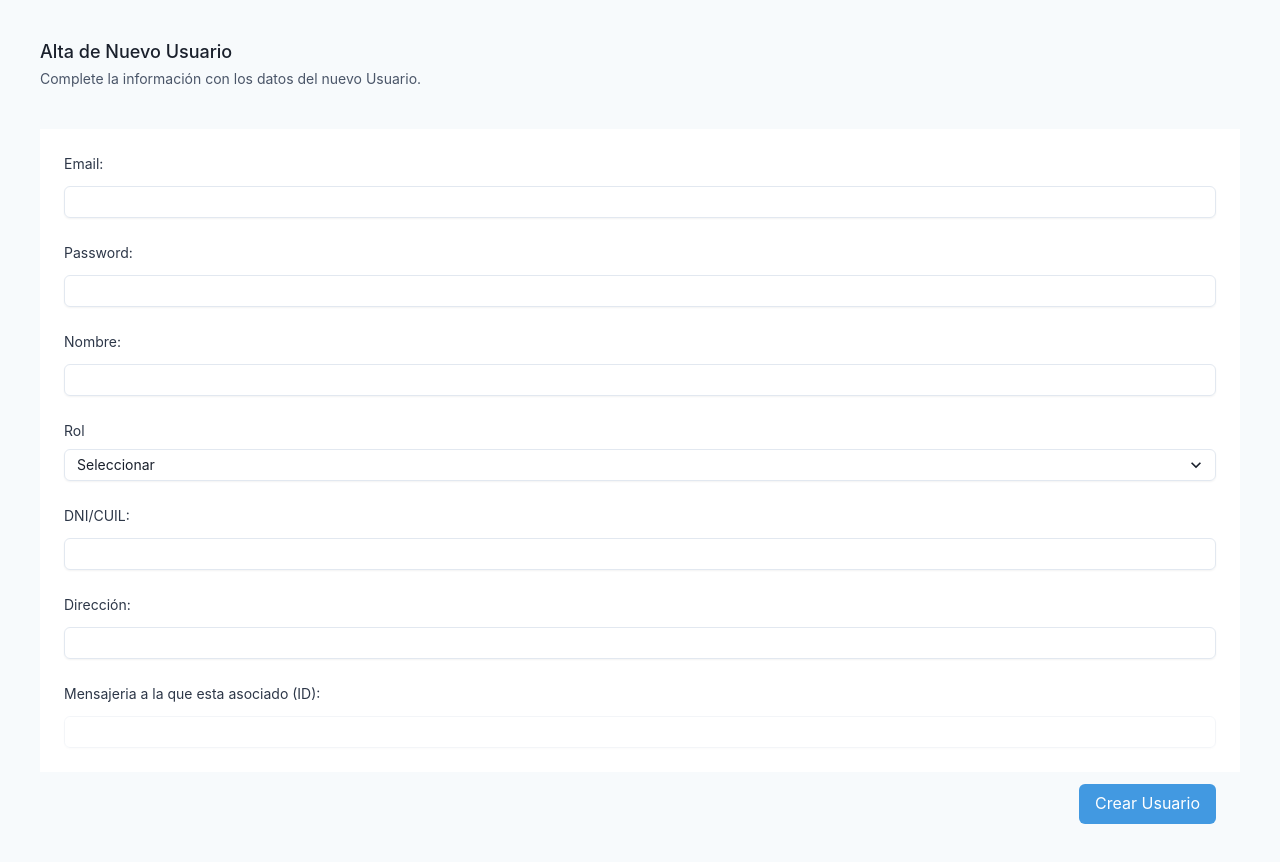
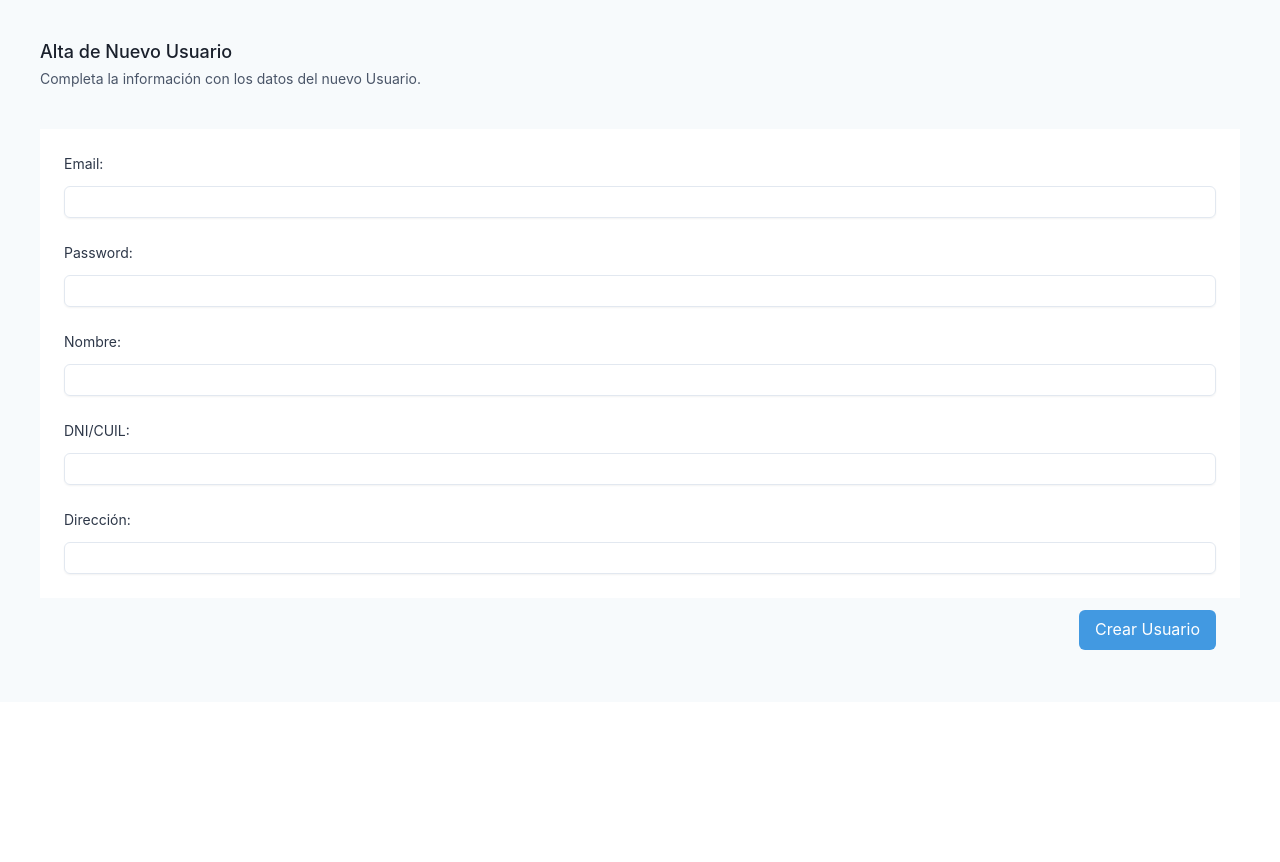
Before and after one commit to oken02/cruce-front, a React (Create React App) app: page /user in a window 1280 px wide. Shown: the top 862 px of the page. After the commit the page ends 800 px from the top, so only its background shows below. Built offline with nearby package versions, Linux system fonts and the light colour scheme.

Commit message:
form cambiado, podemos crear cadete

```diff
--- a/api/controllers/ecommerceControllers.js
+++ b/api/controllers/ecommerceControllers.js
@@ -3,7 +3,7 @@ const bcrypt = require('bcrypt')
 
 const createUserCourier = async (req, res,next) => {
     try {
-    const { fullName, email, dniCuil, password, direction, courierId } = req.body
+    const { fullName, email, dniCuil, password, address, courierId } = req.body
     const saltRounds = 10
     const passwordHashed = await bcrypt.hash(password, saltRounds)
     const courier = await Courier.findById(courierId)
@@ -15,7 +15,7 @@ const createUserCourier = async (req, res,next) => {
         dniCuil : dniCuil,
         password : passwordHashed,
         role : "courier",
-        direction : direction,
+        address : address,
         courierId : courier
     })
     await newCourier.save()
--- a/api/models/User.js
+++ b/api/models/User.js
@@ -24,7 +24,7 @@ const userSchema = new Schema({
     required: true,
     immutable: true
   },
-  direction: String,
+  address: String,
   courierId: {
     type: Schema.Types.ObjectId,
     ref: "Courier",
--- a/api/routes/index.js
+++ b/api/routes/index.js
@@ -14,7 +14,7 @@ const authRouter = require("./auth.routes");
 router.use("/courier", [validateJWT, roleEcommerce ], CourierRouter);
 router.use("/branch", [validateJWT, roleEcommerce ], BranchRouter);
 router.use("/order", OrderRouter);
-router.use("/user", validateJWT, UserRouter);
+router.use("/user", UserRouter);
 router.use("/auth", authRouter);
 
 
--- a/api/routes/userMessenger.routes.js
+++ b/api/routes/userMessenger.routes.js
@@ -10,7 +10,7 @@ router.get("/", roleCourier, userMessengerList)
 router.get("/:id", roleCourier, userDetails)
 
 //Agrega un cadete
-router.post('/add', roleCourier, createMessengerUser);
+router.post('/add', createMessengerUser);
 
 //Elimina un cadete por id
 router.delete('/delete/:id', roleCourier, deleteUser);
--- a/src/components/Forms/UserCreationForm.jsx
+++ b/src/components/Forms/UserCreationForm.jsx
@@ -16,6 +16,7 @@ import {
 } from '@chakra-ui/react';
 import { useFormik } from 'formik';
 import * as Yup from 'yup';
+import axios from 'axios';
 
 function UserCreationForm() {
   // const [loginInput, setLoginInput] = useState({ email: '', password: '' });
@@ -24,7 +25,6 @@ function UserCreationForm() {
     initialValues: {
       userEmail: '',
       userPassword: '',
-      userRole: '',
       userName: '',
       userDniCuil: '',
       userAddress: '',
@@ -40,8 +40,6 @@ function UserCreationForm() {
       userName: Yup.string()
         .required('Es un campo obligatorio')
         .min(3, 'Requiere minimo 3 caracteres'),
-      userRole: Yup.string().required('Debes seleccionar un Rol'),
-      // userCourierId: Yup.string().required('Es un campo obligatorio'),
       userDniCuil: Yup.number()
         .required('Es un campo obligatorio')
         .positive()
@@ -49,12 +47,35 @@ function UserCreationForm() {
         .min(8, 'Requiere minimo 8 caracteres'),
     }),
 
+    /* {
+      "userEmail": "123@gmail.com",
+      "userPassword": "123456",
+      "userName": "ezequiel valeriano",
+      "userDniCuil": 10200300,
+      "userAddress": "carranza 1234",
+      "userCourierId": ""
+    } */
     onSubmit: (values, { setSubmitting }) => {
       setTimeout(() => {
         console.log('%c Alta Usuario -->', 'color: #FFEE57', values);
         alert(JSON.stringify(values, null, 2));
+        console.log(JSON.stringify(values, null, 2))
         setSubmitting(false);
       }, 1000);
+      const datos = (values)
+      const email = datos.userEmail
+      const password = datos.userPassword
+      const fullName = datos.userName
+      const dniCuil = datos.userDniCuil
+      const address = datos.userAddress
+      const obj = {email, password, fullName, dniCuil, address}
+
+      axios.post("http://localhost:3001/api/user/messenger/add", obj)
+      .then(res => {
+        console.log("REEEEEEEEEEESSSSSSSSSSS",res)
+        res.send(res)
+      })
+      .catch(err => console.log(err))
     },
   });
 
@@ -76,7 +97,7 @@ function UserCreationForm() {
                 fontSize="sm"
                 color={useColorModeValue('gray.600', 'gray.400')}
               >
-                Complete la información con los datos del nuevo Usuario.
+                Completa la información con los datos del nuevo Usuario.
               </Text>
             </Box>
           </GridItem>
@@ -189,41 +210,6 @@ function UserCreationForm() {
                     ) : null}
                   </FormControl>
 
-                  <FormControl as={GridItem} colSpan={[6]}>
-                    <FormLabel
-                      htmlFor="userRole"
-                      fontSize="sm"
-                      fontWeight="md"
-                      color={useColorModeValue('gray.700', 'gray.50')}
-                    >
-                      Rol
-                    </FormLabel>
-                    <Select
-                      id="userRole"
-                      name="userRole"
-                      autoComplete="userRole"
-                      placeholder="Seleccionar"
-                      mt={1}
-                      focusBorderColor="brand.400"
-                      shadow="sm"
-                      size="sm"
-                      w="full"
-                      rounded="md"
-                      onChange={formik.handleChange}
-                      onBlur={formik.handleBlur}
-                      value={formik.values.userRole}
-                    >
-                      <option value="Sucursal">Sucursal</option>
-                      <option value="Mensajeria">Mensajeria</option>
-                      <option value="Cadete">Cadete</option>
-                    </Select>
-                    {formik.touched.userRole && formik.errors.userRole ? (
-                      <div>
-                        <Text color="tomato">{formik.errors.userRole}</Text>
-                      </div>
-                    ) : null}
-                  </FormControl>
-
                   <FormControl as={GridItem} colSpan={6}>
                     <FormLabel
                       htmlFor="userDniCuil"
@@ -286,40 +272,6 @@ function UserCreationForm() {
                     ) : null}
                   </FormControl>
 
-                  <FormControl as={GridItem} colSpan={6}>
-                    <FormLabel
-                      htmlFor="userDniCuil"
-                      fontSize="sm"
-                      fontWeight="md"
-                      color={useColorModeValue('gray.700', 'gray.50')}
-                    >
-                      Mensajeria a la que esta asociado (ID):
-                    </FormLabel>
-                    <Input
-                      type="number"
-                      name="userCourierId"
-                      id="userCourierId"
-                      autoComplete="userCourierId"
-                      mt={1}
-                      focusBorderColor="brand.400"
-                      shadow="sm"
-                      size="sm"
-                      w="full"
-                      rounded="md"
-                      onChange={formik.handleChange}
-                      onBlur={formik.handleBlur}
-                      value={formik.values.userCourierId}
-                      disabled
-                    />
-                    {formik.touched.userCourierId &&
-                    formik.errors.userCourierId ? (
-                      <div>
-                        <Text color="tomato">
-                          {formik.errors.userCourierId}
-                        </Text>
-                      </div>
-                    ) : null}
-                  </FormControl>
                 </SimpleGrid>
               </Stack>
               <Box
```
Also changed, not shown: api/controllers/userControllers.js (+7 -6 lines).
